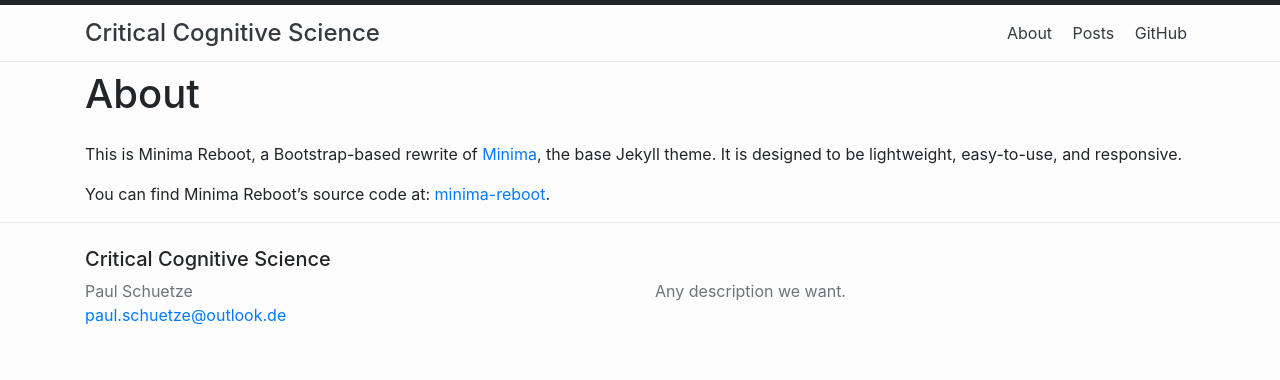
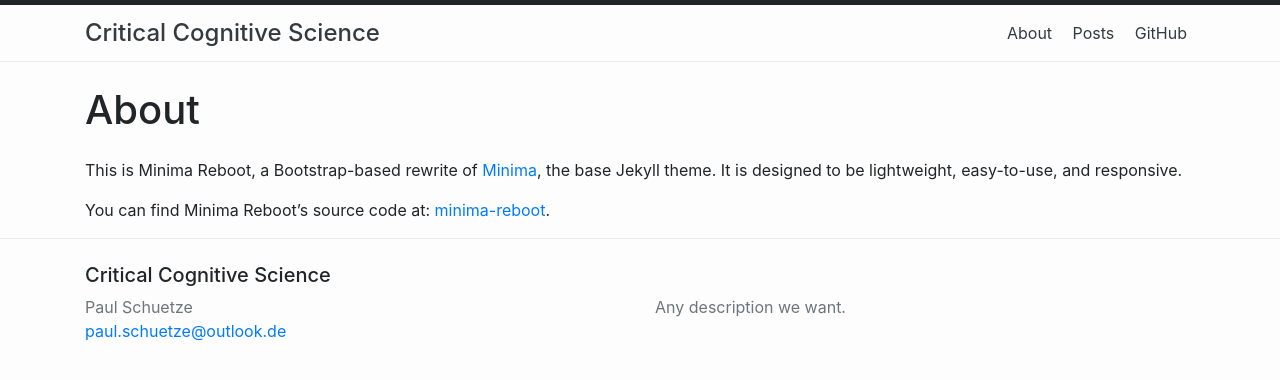
Before and after one commit to paulschuetze/CriticalCogSci, a Jekyll site: the page built from about.md, in a window 1280 px wide. Shown: the top 380 px of the page. Built offline with Jekyll 4.4.1, drawn with Linux system fonts in a browser that asks for light colours.

Commit message:
Update page.html

```diff
--- a/_layouts/page.html
+++ b/_layouts/page.html
@@ -3,7 +3,7 @@ layout: default
 ---
 <article>
 
-  <header class="pt-2 pb-3">
+  <header class="pt-4 pb-3">
     <h1>{{ page.title | escape }}</h1>
   </header>
 
```
